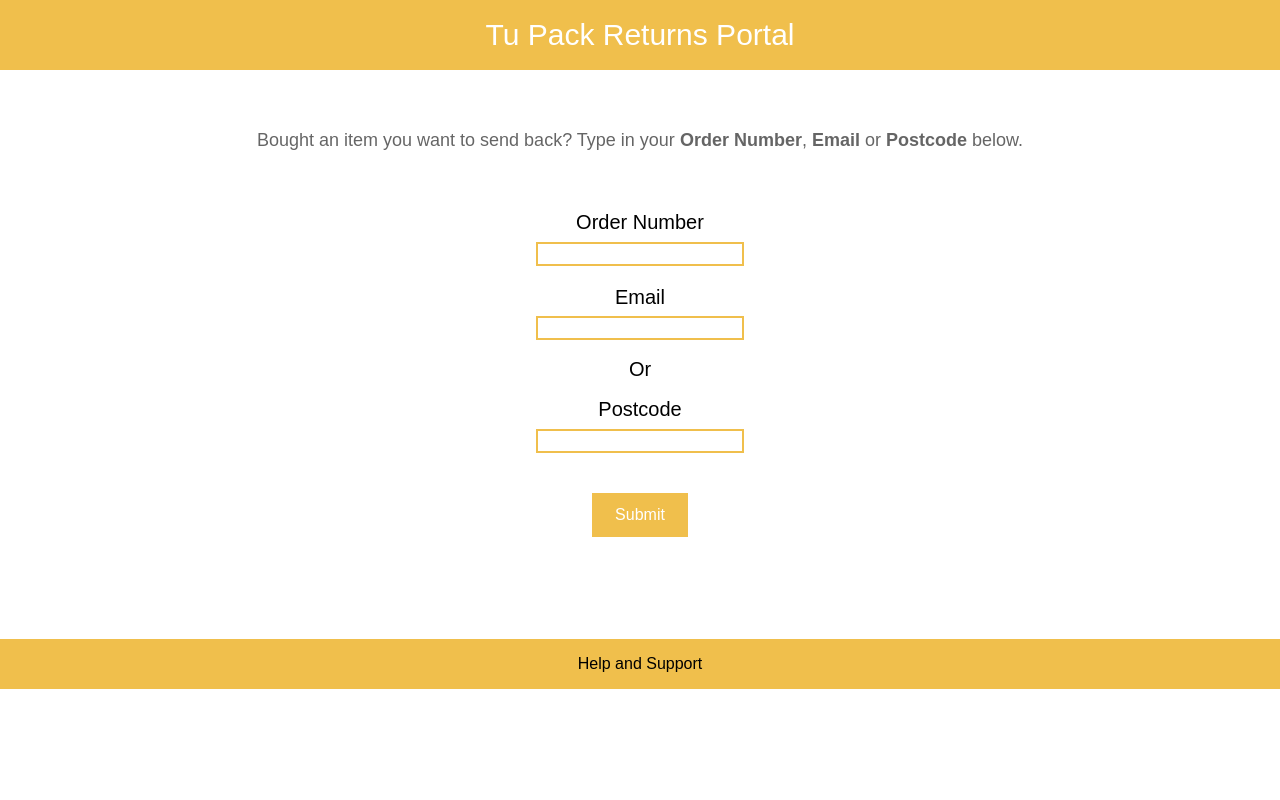
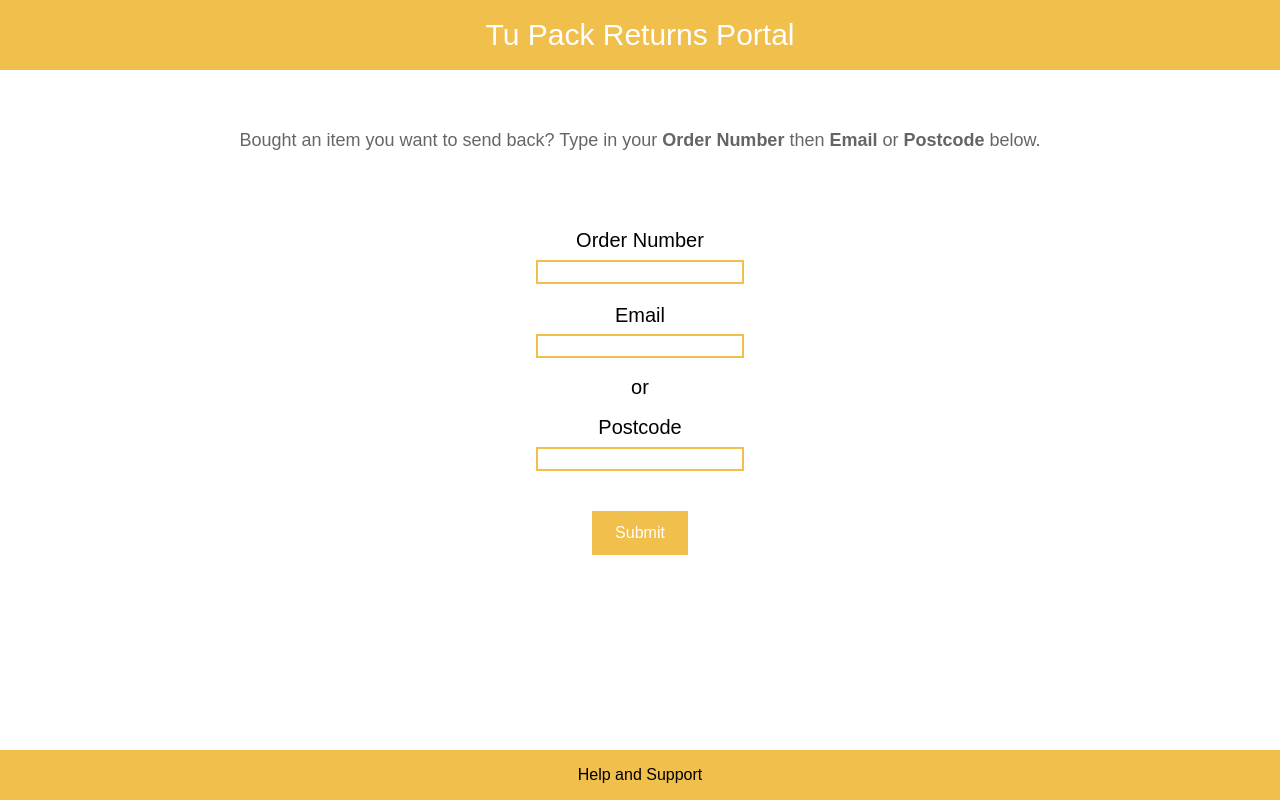
Before and after one commit to eds-101/returnsPortal, a React (Create React App) app in the folder returns-portal/: page / in a window 1280 px wide. Built offline with nearby package versions, Linux system fonts and the light colour scheme.

Commit message:
footer design has been fixed

```diff
--- a/returns-portal/src/App.js
+++ b/returns-portal/src/App.js
@@ -1,10 +1,8 @@
 import './App.css'
 import HomeLogin from './Components/HomeLogin/HomeLogin';
 
+
 function App() {
-
-
-
 
   return (
     <div className="App">
--- a/returns-portal/src/Components/HomeLogin/HomeLogin.css
+++ b/returns-portal/src/Components/HomeLogin/HomeLogin.css
@@ -1,3 +1,15 @@
+html, body{
+    height: 100%;
+    margin: 0px;
+    padding: 0px;
+}
+
+.HomeLogin{
+    min-height: 100vh;
+    display: flex;
+    width: 100%;
+    flex-direction: column;
+}
 
 label{
     display: block;
@@ -78,16 +90,16 @@ input{
 
 footer{
     width: 100%;
-    margin-top: 102px;
     height: 50px;
     background-color: rgb(240, 191, 76);
+    margin-top: auto;
     display: flex;
+    justify-content: center;
     align-items: center;
-    justify-content: center;
 }
 
 footer a{
+    text-decoration: none;
     font-family: Arial, Helvetica, sans-serif;
     color: black;
-    text-decoration: none;
 }
--- a/returns-portal/src/Components/HomeLogin/HomeLogin.js
+++ b/returns-portal/src/Components/HomeLogin/HomeLogin.js
@@ -37,11 +37,11 @@ function HomeLogin(){
     }
 
     return(
-        <div>
+        <div className='HomeLogin'>
             <div className="Header">
                 <p className="ItemHeader">Tu Pack Returns Portal</p>
             </div>
-            <p className="Info">Bought an item you want to send back? Type in your <b>Order Number</b>, <b>Email</b> or <b>Postcode</b> below.</p>
+            <p className="Info">Bought an item you want to send back? Type in your <b>Order Number</b> then <b>Email</b> or <b>Postcode</b> below.</p>
             <form className="HomeLoginForm" onSubmit={handleSubmit}>
                 <div className="HomeLoginFormItem">
                     <label>Order Number</label>
@@ -51,7 +51,7 @@ function HomeLogin(){
                     <label>Email</label>
                     <input type="text"/>
                 </div>
-                <p className="OrText">Or</p>
+                <p className="OrText">or</p>
                 <div className="HomeLoginFormItem">
                     <label>Postcode</label>
                     <input type="text"/>
@@ -59,7 +59,7 @@ function HomeLogin(){
                 <button className="SubmitButton" type="submit">Submit</button>
             </form>
             <footer>
-                <a href="https://support.tupack.co.uk/hc/en-gb">Help and Support</a>
+                <a href='https://support.tupack.co.uk/hc/en-gb'>Help and Support</a>
             </footer>
         </div>
     )
```
Also changed, not shown: returns-portal/src/App.css (line endings or trailing spaces).
